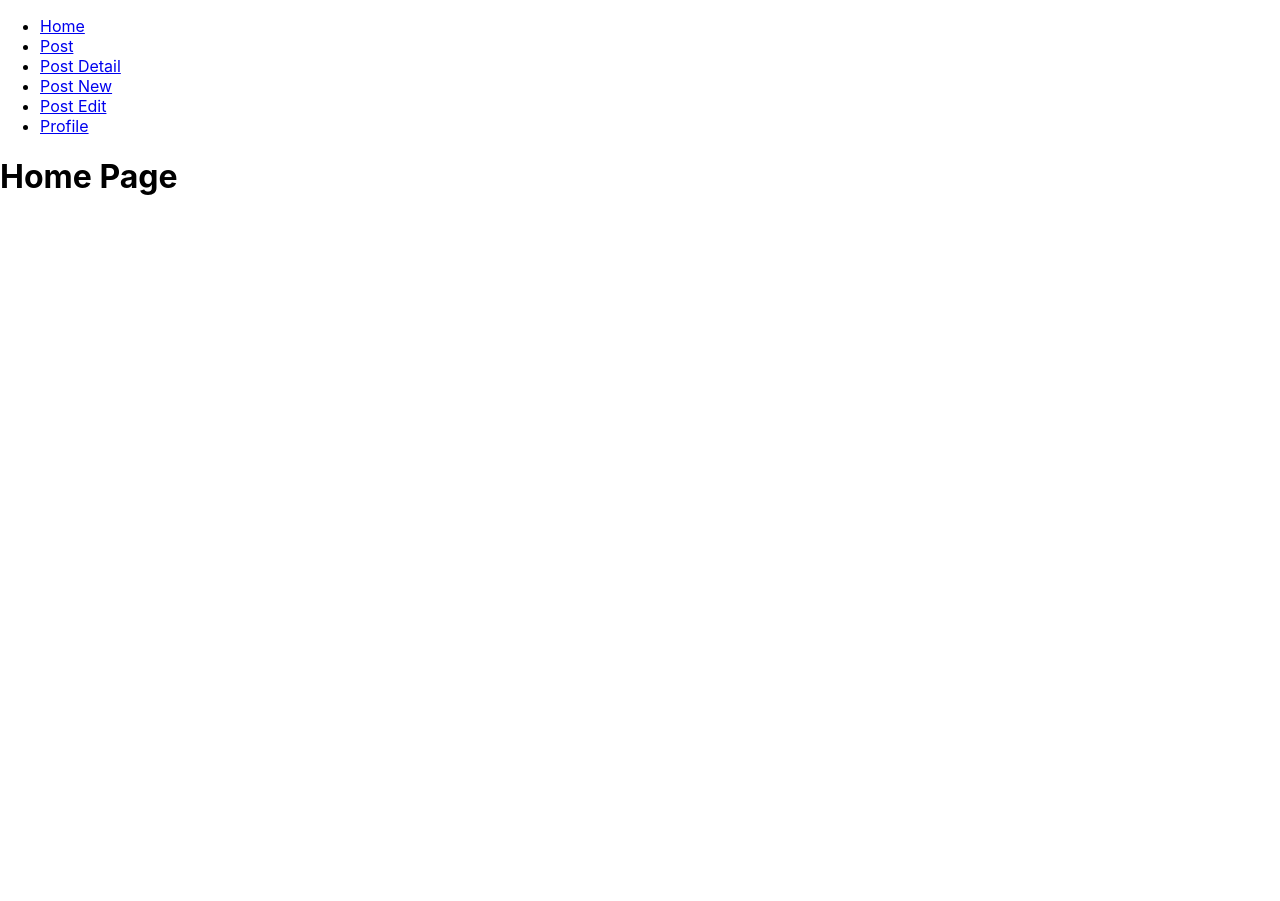
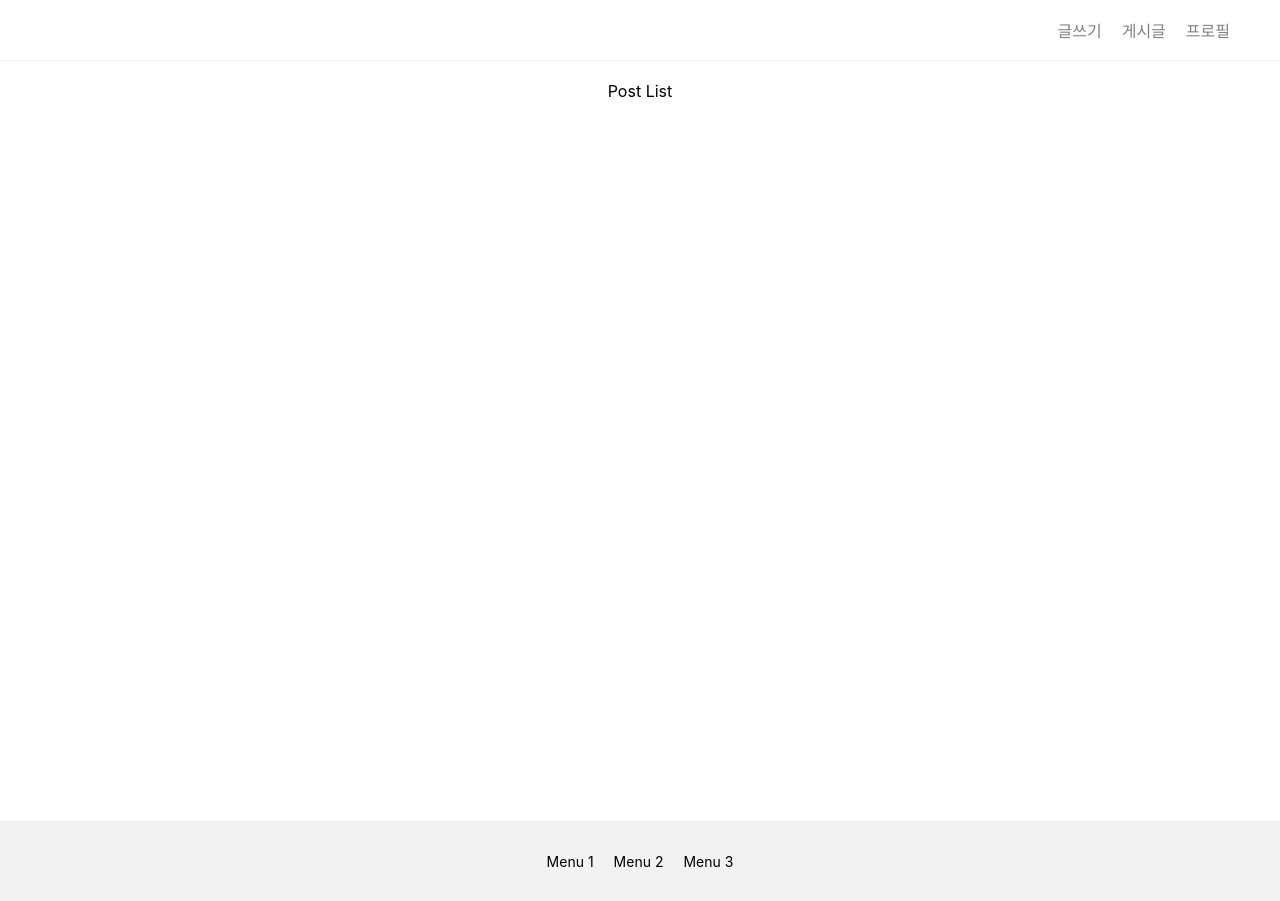
Before and after one commit to yoonsoyoung/React-TIL, a React (Create React App) app in the folder react-blog-app/: page / in a window 1280 px wide. Before the commit the page ends 800 px from the top, so only its background shows below. Built offline with nearby package versions, Linux system fonts and the light colour scheme.

Commit message:
Feat feature/2-3: Update components, pages 분리+기본 구조 css 적용

```diff
--- a/react-blog-app/src/App.tsx
+++ b/react-blog-app/src/App.tsx
@@ -1,42 +1,7 @@
-import React from 'react';
-import logo from './logo.svg';
-import './App.css';
-import {Route, Routes, Navigate, Link} from "react-router-dom";
+import Router from "./components/Router";
 
 function App() {
-    return (
-        <>
-            <ul>
-                <li>
-                    <Link to="/">Home</Link>
-                </li>
-                <li>
-                    <Link to="/post">Post</Link>
-                </li>
-                <li>
-                    <Link to="/post/:id">Post Detail</Link>
-                </li>
-                <li>
-                    <Link to="/post/new">Post New</Link>
-                </li>
-                <li>
-                    <Link to="/post/edit/:id">Post Edit</Link>
-                </li>
-                <li>
-                    <Link to="/profile">Profile</Link>
-                </li>
-            </ul>
-            <Routes>
-                <Route path="/" element={<h1>Home Page</h1>}/>
-                <Route path="/post" element={<h1>POST LIST PAGE</h1>}/>
-                <Route path="/post/:id" element={<h1>POST DETAIL PAGE</h1>}/>
-                <Route path="/post/new" element={<h1>POST NEW PAGE</h1>}/>
-                <Route path="/post/edit/:id" element={<h1>POST EDIT PAGE</h1>}/>
-                <Route path="/profile" element={<h1>PROFILE</h1>}/>
-                <Route path="*" element={<Navigate replace to="/" />} />
-            </Routes>
-        </>
-    );
+    return <Router />;
 }
 
 export default App;
--- /dev/null
+++ b/react-blog-app/src/components/Router.tsx
@@ -0,0 +1,27 @@
+import {Route, Routes, Navigate} from "react-router-dom";
+import Home from "../pages/home";
+import PostList from "../pages/posts";
+import PostDetail from "../pages/posts/detail";
+import PostNew from "../pages/posts/new";
+import PostEdit from "../pages/posts/edit";
+import Profile from "../pages/profile";
+import LoginPage from "../pages/login";
+import SignupPage from "../pages/signup";
+
+export default function Router() {
+    return (
+        <>
+            <Routes>
+                <Route path="/" element={<Home />}/>
+                <Route path="/post" element={<PostList />}/>
+                <Route path="/post/:id" element={<PostDetail />}/>
+                <Route path="/post/new" element={<PostNew />}/>
+                <Route path="/post/edit/:id" element={<PostEdit />}/>
+                <Route path="/profile" element={<Profile />}/>
+                <Route path="/login" element={<LoginPage />}/>
+                <Route path="/signup" element={<SignupPage />}/>
+                <Route path="*" element={<Navigate replace to="/" />} />
+            </Routes>
+        </>
+    );
+}
--- a/react-blog-app/src/index.css
+++ b/react-blog-app/src/index.css
@@ -11,3 +11,45 @@
   font-family: source-code-pro, Menlo, Monaco, Consolas, 'Courier New',
     monospace;
 }
+
+/* header */
+header {
+  display: flex;
+  justify-content: space-between;
+  flex-direction: row-reverse;
+  border-bottom: 1px solid #f2f2f2;
+  padding: 10px 40px;
+  min-height: 40px;
+  align-items: center;
+}
+
+header a {
+  margin: 0px 10px;
+  text-decoration: none;
+  color: gray;
+}
+
+header a:focus,
+header a:hover {
+  color: black;
+}
+
+/* footer */
+footer {
+  background-color: #f2f2f2;
+  min-height: 40px;
+  padding: 20px 40px;
+  font-size: 14px;
+  text-align: center;
+  display: flex;
+  align-items: center;
+  justify-content: center;
+  gap: 20px;
+}
+
+/* post list */
+.post-list {
+  min-height: 90vh;
+  padding: 20px 40px;
+  text-align: center;
+}
--- /dev/null
+++ b/react-blog-app/src/pages/home/index.tsx
@@ -0,0 +1,21 @@
+import {Link} from "react-router-dom";
+
+export default function Home() {
+    return (
+        <div>
+            <header>
+                <div>
+                    <Link to="/posts/new">글쓰기</Link>
+                    <Link to="/posts">게시글</Link>
+                    <Link to="/profile">프로필</Link>
+                </div>
+            </header>
+            <div className="post-list">Post List</div>
+            <footer>
+                <div>Menu 1</div>
+                <div>Menu 2</div>
+                <div>Menu 3</div>
+            </footer>
+        </div>
+    );
+}
--- /dev/null
+++ b/react-blog-app/src/pages/login/index.tsx
@@ -0,0 +1,3 @@
+export default function LoginPage() {
+    return <h2>Login Page</h2>;
+}
--- /dev/null
+++ b/react-blog-app/src/pages/posts/detail.tsx
@@ -0,0 +1,3 @@
+export default function PostDetail() {
+    return <h1>POST DETAIL PAGE</h1>;
+}
--- /dev/null
+++ b/react-blog-app/src/pages/posts/edit.tsx
@@ -0,0 +1,3 @@
+export default function PostEdit() {
+    return <h1>POST EDIT PAGE</h1>;
+}
--- /dev/null
+++ b/react-blog-app/src/pages/posts/index.tsx
@@ -0,0 +1,3 @@
+export default function PostList() {
+    return <h1>POST LIST PAGE</h1>;
+}
--- /dev/null
+++ b/react-blog-app/src/pages/posts/new.tsx
@@ -0,0 +1,3 @@
+export default function PostNew() {
+    return <h1>POST NEW PAGE</h1>;
+}
--- /dev/null
+++ b/react-blog-app/src/pages/profile/index.tsx
@@ -0,0 +1,3 @@
+export default function Profile() {
+    return <h1>PROFILE</h1>;
+}
--- /dev/null
+++ b/react-blog-app/src/pages/signup/index.tsx
@@ -0,0 +1,3 @@
+export default function SignupPage() {
+    return <h2>Signup Page</h2>
+}
```
